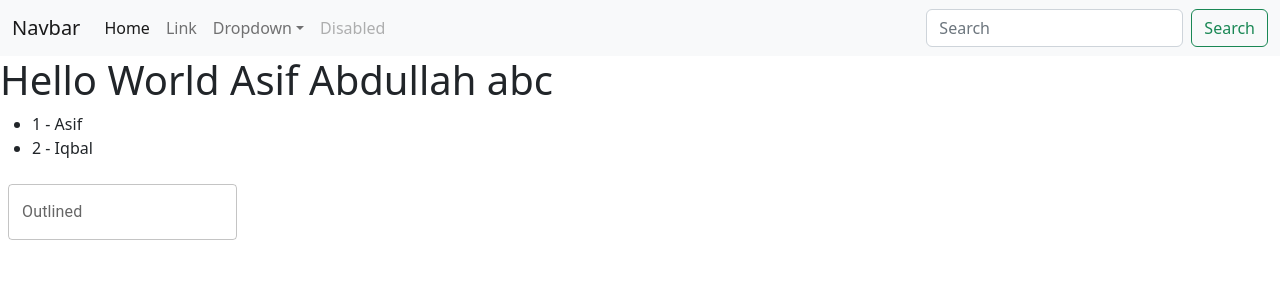
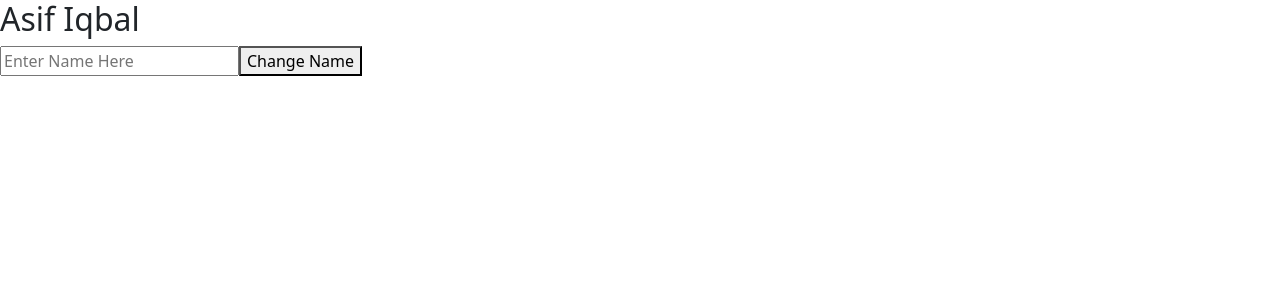
Before and after one commit to asif-iqbal-ba/ReactNewGroup, a React (Create React App) app: page / in a window 1280 px wide. Shown: the top 300 px of the page. Built offline with nearby package versions, Linux system fonts and the light colour scheme.

Commit message:
states and functions

```diff
--- a/src/App.js
+++ b/src/App.js
@@ -5,62 +5,82 @@ import BasicTextFields from './Components/Textfeilds.js'
 let fName ='Abdullah'
 
 class Header extends React.Component{
+  constructor(){
+    super()
+    this.state ={
+      name:"Asif Iqbal",
+      email:"asif@gmail.com"
+    }
+  }
+
+  setName =()=>{
+    console.log('Running',this.state.name)
+
+  }
   render() {
     return (
+      <div>
+        <h2>
+          {this.state.name}
+        </h2>
+        <input type="text" placeholder='Enter Name Here' />
+        <button onClick={this.setName}>Change Name</button>
+      </div>
       // <div>
       //   <h2 style={{color:"red"}}>Header Component</h2>
       //   <button type="button" className="btn btn-danger">Danger</button>
       // </div>
 
-      <nav className="navbar navbar-expand-lg navbar-light bg-light">
-        <div className="container-fluid">
-          <a className="navbar-brand" href="#">Navbar</a>
-          <button className="navbar-toggler" type="button" data-bs-toggle="collapse" data-bs-target="#navbarSupportedContent" aria-controls="navbarSupportedContent" aria-expanded="false" aria-label="Toggle navigation">
-            <span className="navbar-toggler-icon" />
-          </button>
-          <div className="collapse navbar-collapse" id="navbarSupportedContent">
-            <ul className="navbar-nav me-auto mb-2 mb-lg-0">
-              <li className="nav-item">
-                <a className="nav-link active" aria-current="page" href="#">Home</a>
-              </li>
-              <li className="nav-item">
-                <a className="nav-link" href="#">Link</a>
-              </li>
-              <li className="nav-item dropdown">
-                <a className="nav-link dropdown-toggle" href="#" id="navbarDropdown" role="button" data-bs-toggle="dropdown" aria-expanded="false">
-                  Dropdown
-                </a>
-                <ul className="dropdown-menu" aria-labelledby="navbarDropdown">
-                  <li><a className="dropdown-item" href="#">Action</a></li>
-                  <li><a className="dropdown-item" href="#">Another action</a></li>
-                  <li><hr className="dropdown-divider" /></li>
-                  <li><a className="dropdown-item" href="#">Something else here</a></li>
-                </ul>
-              </li>
-              <li className="nav-item">
-                <a className="nav-link disabled" href="#" tabIndex={-1} aria-disabled="true">Disabled</a>
-              </li>
-            </ul>
-            <form className="d-flex">
-              <input className="form-control me-2" type="search" placeholder="Search" aria-label="Search" />
-              <button className="btn btn-outline-success" type="submit">Search</button>
-            </form>
-          </div>
-        </div>
-      </nav>
+      // <nav className="navbar navbar-expand-lg navbar-light bg-light">
+      //   <div className="container-fluid">
+      //     <a className="navbar-brand" href="#">Navbar</a>
+      //     <button className="navbar-toggler" type="button" data-bs-toggle="collapse" data-bs-target="#navbarSupportedContent" aria-controls="navbarSupportedContent" aria-expanded="false" aria-label="Toggle navigation">
+      //       <span className="navbar-toggler-icon" />
+      //     </button>
+      //     <div className="collapse navbar-collapse" id="navbarSupportedContent">
+      //       <ul className="navbar-nav me-auto mb-2 mb-lg-0">
+      //         <li className="nav-item">
+      //           <a className="nav-link active" aria-current="page" href="#">Home</a>
+      //         </li>
+      //         <li className="nav-item">
+      //           <a className="nav-link" href="#">Link</a>
+      //         </li>
+      //         <li className="nav-item dropdown">
+      //           <a className="nav-link dropdown-toggle" href="#" id="navbarDropdown" role="button" data-bs-toggle="dropdown" aria-expanded="false">
+      //             Dropdown
+      //           </a>
+      //           <ul className="dropdown-menu" aria-labelledby="navbarDropdown">
+      //             <li><a className="dropdown-item" href="#">Action</a></li>
+      //             <li><a className="dropdown-item" href="#">Another action</a></li>
+      //             <li><hr className="dropdown-divider" /></li>
+      //             <li><a className="dropdown-item" href="#">Something else here</a></li>
+      //           </ul>
+      //         </li>
+      //         <li className="nav-item">
+      //           <a className="nav-link disabled" href="#" tabIndex={-1} aria-disabled="true">Disabled</a>
+      //         </li>
+      //       </ul>
+      //       <form className="d-flex">
+      //         <input className="form-control me-2" type="search" placeholder="Search" aria-label="Search" />
+      //         <button className="btn btn-outline-success" type="submit">Search</button>
+      //       </form>
+      //     </div>
+      //   </div>
+      // </nav>
     );
   }
 }
 
 class App extends React.Component{
   render(){
-    let myName = 'Asif'
-    let arr = ['a','b','c']
-    let todoes =[{id:1,Name:"Asif"},{id:2,Name:"Iqbal"}]
+    // let myName = 'Asif'
+    // let arr = ['a','b','c']
+    // let todoes =[{id:1,Name:"Asif"},{id:2,Name:"Iqbal"}]
     return(
       <div>
         <Header/>
-        <h1>
+
+        {/* <h1>
           Hello World {myName} {fName} {arr}
         </h1>
 
@@ -69,7 +89,7 @@ class App extends React.Component{
             return <li key={index}>{`${item.id} - ${item.Name}`} </li>
           })}
         </ul>
-        <BasicTextFields />
+        <BasicTextFields /> */}
       </div>
     )
   }
```
Also changed, not shown: c1.txt, statesinReact.txt.
